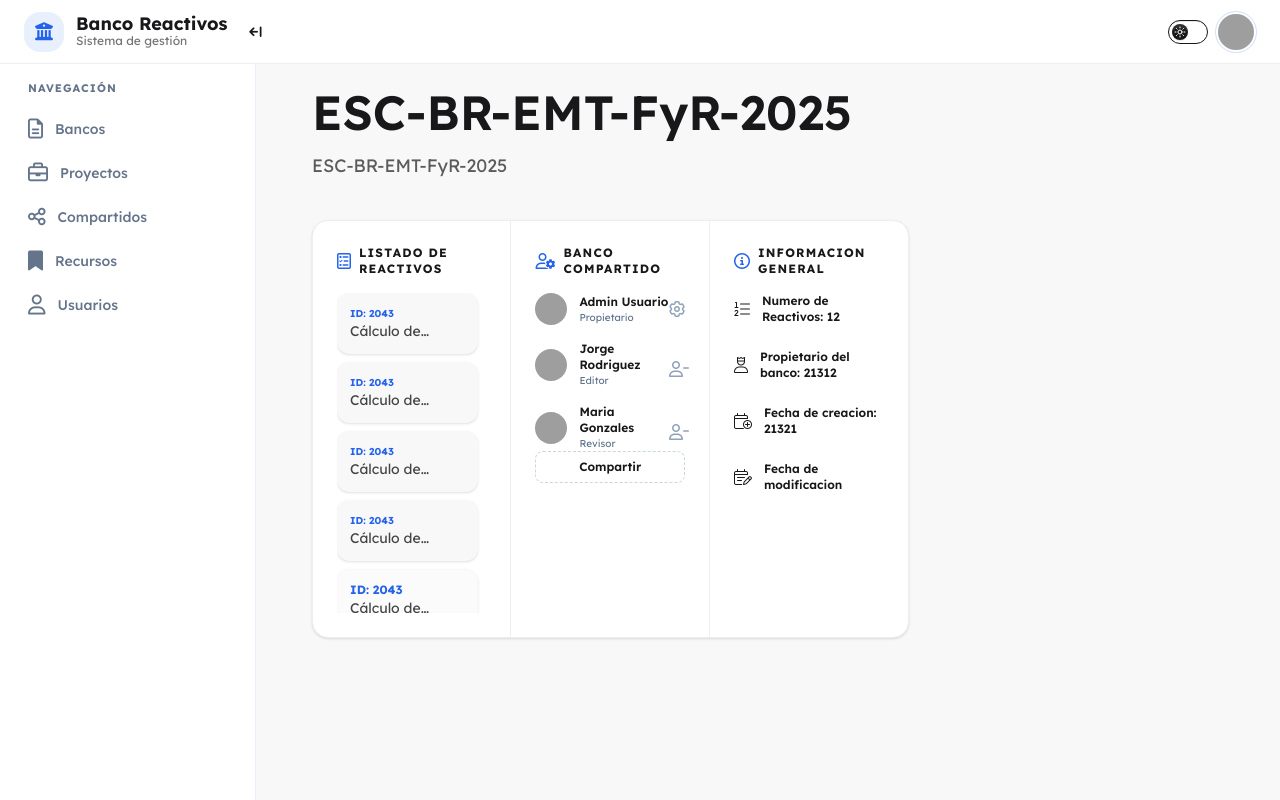
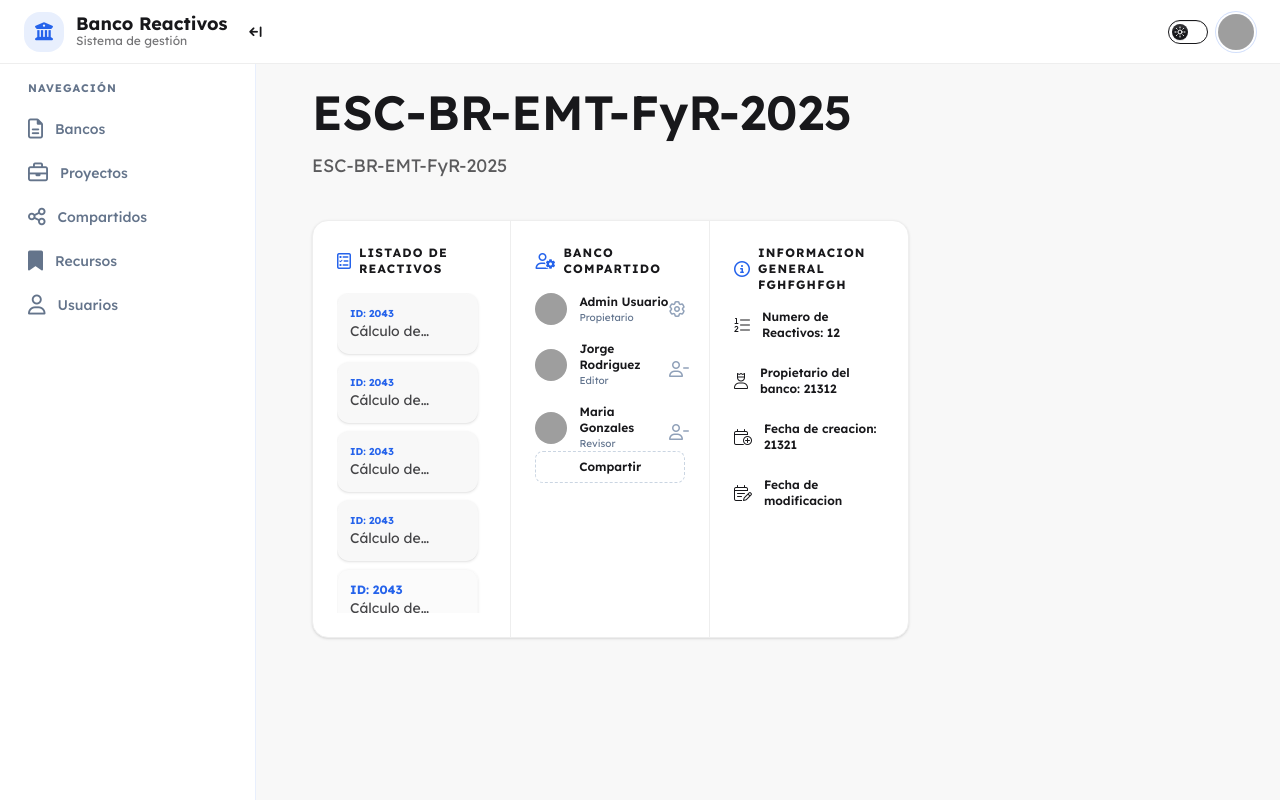
Before and after one commit to CarlosAdrian36/Gestion-reactivos, a Vue app: page /mis-bancos/banco/1 in a window 1280 px wide. Built offline with nearby package versions, Linux system fonts and the light colour scheme; grey boxes are pictures that could not be loaded.

Commit message:
unificacion de las ramas

```diff
--- a/src/app/bancos/banconormal/components/infromacion-banco.vue
+++ b/src/app/bancos/banconormal/components/infromacion-banco.vue
@@ -3,7 +3,7 @@
     <div class="flex flex-row items-center mb-4">
       <i class="fa-regular fa-circle-info text-primary pe-2"></i>
 
-      <h2 class="text-xs font-bold uppercase tracking-widest">Informacion general</h2>
+      <h2 class="text-xs font-bold uppercase tracking-widest">Informacion general fghfghfgh</h2>
     </div>
 
     <div class="space-y-6">
```
